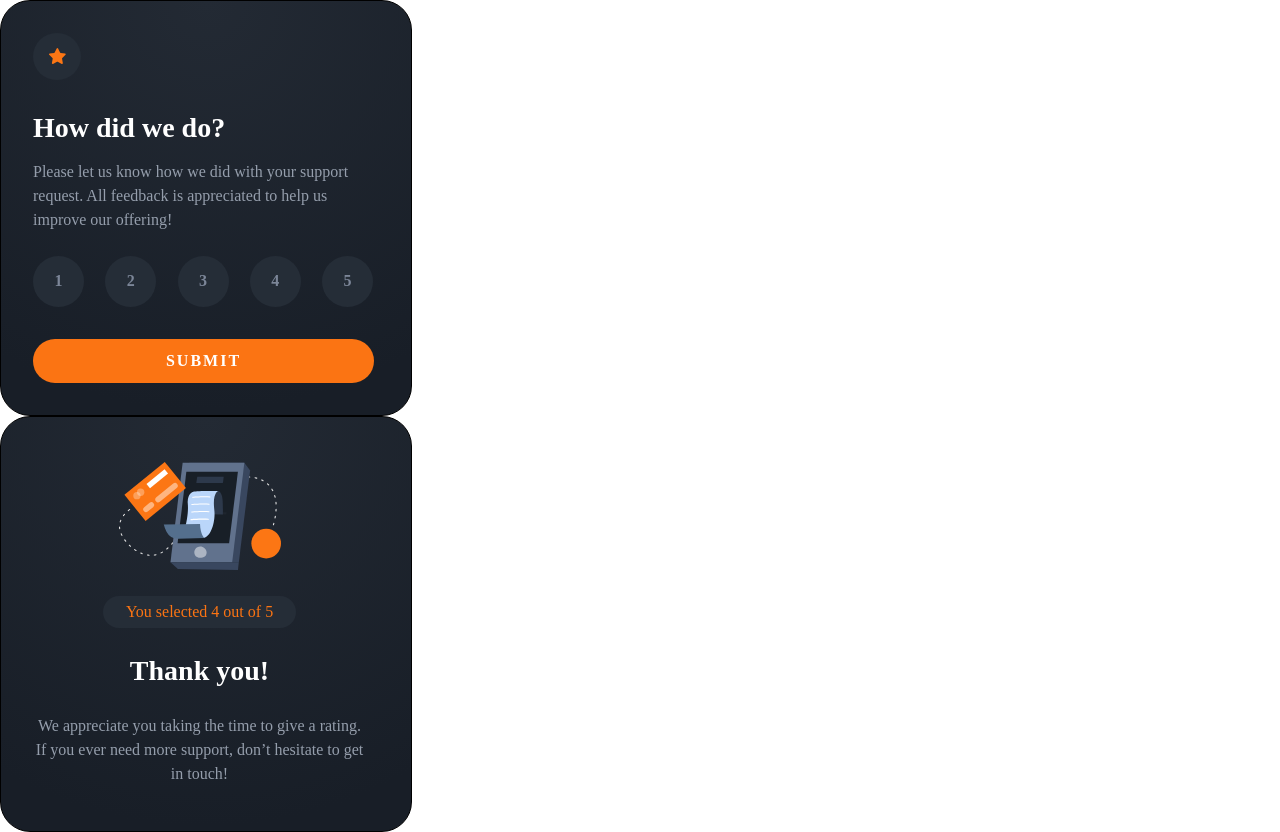
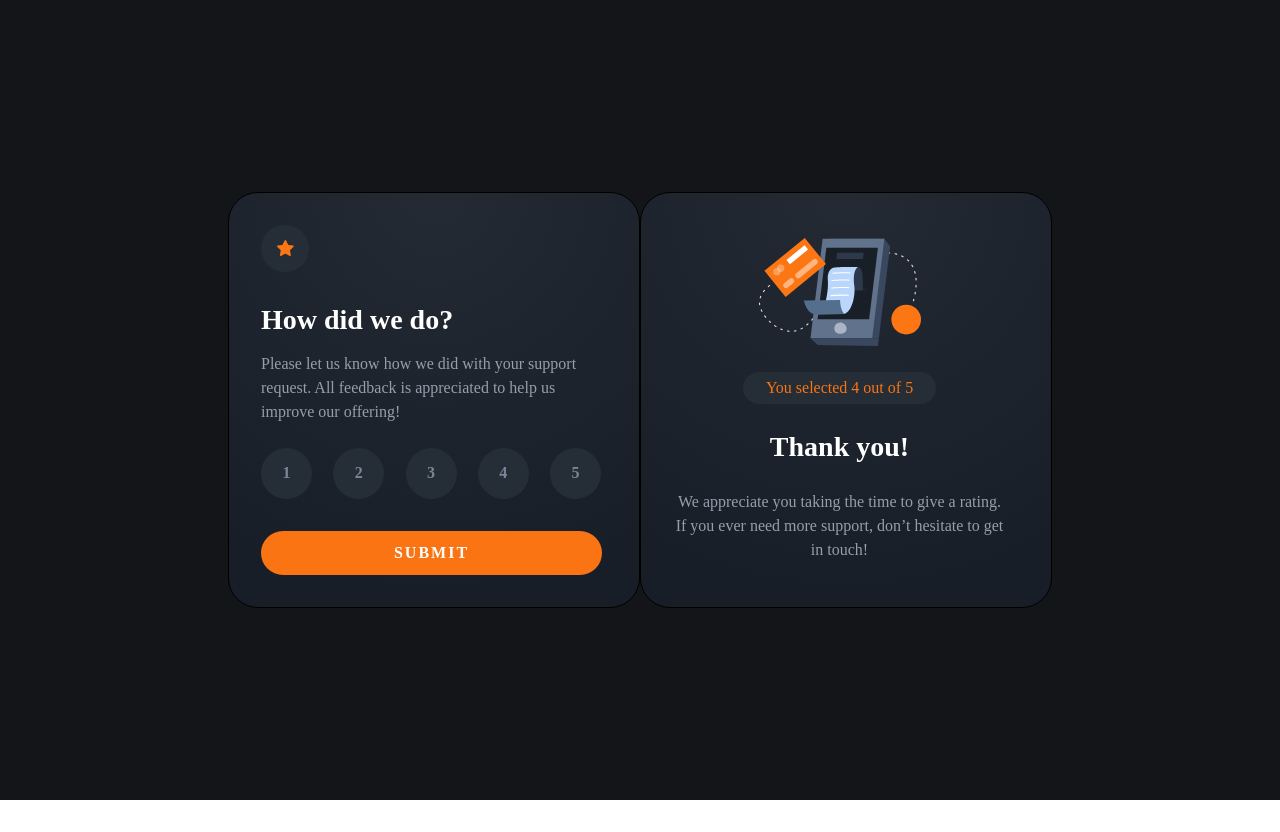
Before and after one commit to nicorithner/FEM-interactive-rating-component, a React (Create React App) app: page / in a window 1280 px wide. After the commit the page ends 800 px from the top, so only its background shows below. Built offline with nearby package versions, Linux system fonts and the light colour scheme.

Commit message:
Add App.tsx styling

```diff
--- a/src/App.tsx
+++ b/src/App.tsx
@@ -1,12 +1,13 @@
+import { AppWrapper } from "./components/App.styled";
 import { RatingBox } from "./components/ratingBox/RatingBox";
 import { ThankYouBox } from "./components/thankYouBox/ThankYouBox";
 
 function App() {
   return (
-    <>
+    <AppWrapper>
       <RatingBox />
       <ThankYouBox />
-    </>
+    </AppWrapper>
   );
 }
 
--- /dev/null
+++ b/src/components/App.styled.ts
@@ -0,0 +1,10 @@
+import styled from "styled-components";
+import { PRIMARY } from "../constants";
+
+export const AppWrapper = styled.main`
+  display: flex;
+  align-items: center;
+  justify-content: center;
+  min-height: 100vh;
+  background: ${PRIMARY.blackPearl};
+`;
--- a/src/constants.js
+++ b/src/constants.js
@@ -1,4 +1,5 @@
 export const PRIMARY = {
+  blackPearl: "hsla(216, 11.63%, 8.43%, 1)",
   darkBlue: "hsla(213, 19%, 18%, 1)",
   orange: "hsla(25, 97%, 53%, 1)",
 };
```
